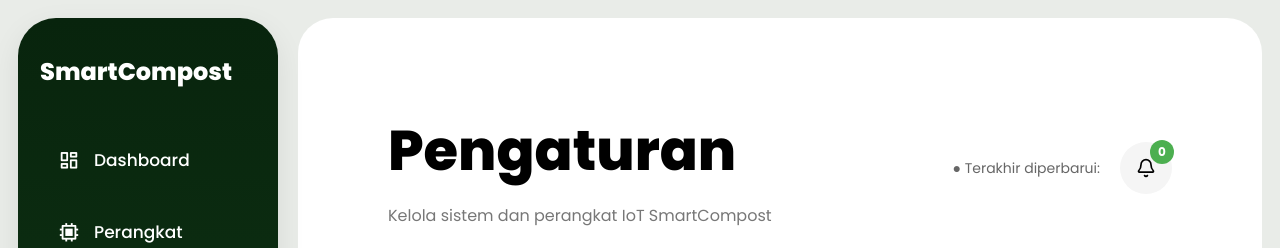
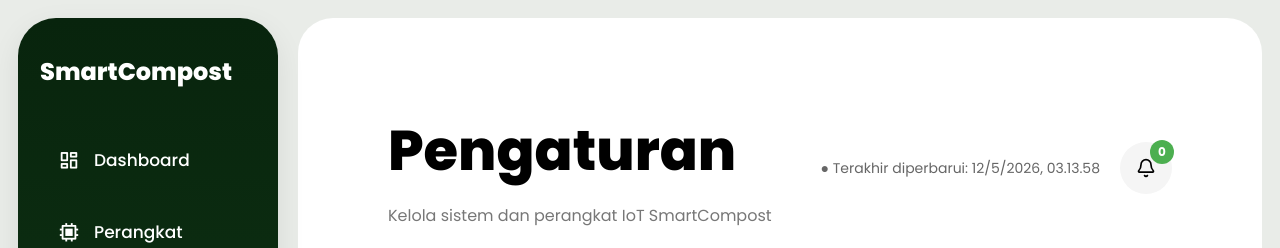
Before and after one commit to selametmaulana/Smart-Compost, a Vue app: page /dashboard/pengaturan in a window 1280 px wide. Shown: the top 248 px of the page. Built offline with nearby package versions, Linux system fonts and the light colour scheme; no server answers.

Commit message:
translate

```diff
--- a/src/views/pengaturan.vue
+++ b/src/views/pengaturan.vue
@@ -540,6 +540,10 @@
   return translations[currentLang.value]
 })
 
+const lastUpdated = ref(
+  new Date().toLocaleString('id-ID')
+)
+
 const saveSystemSettings = () => {
 
 console.log('SYSTEM SETTINGS:', systemSettings.value)
```
